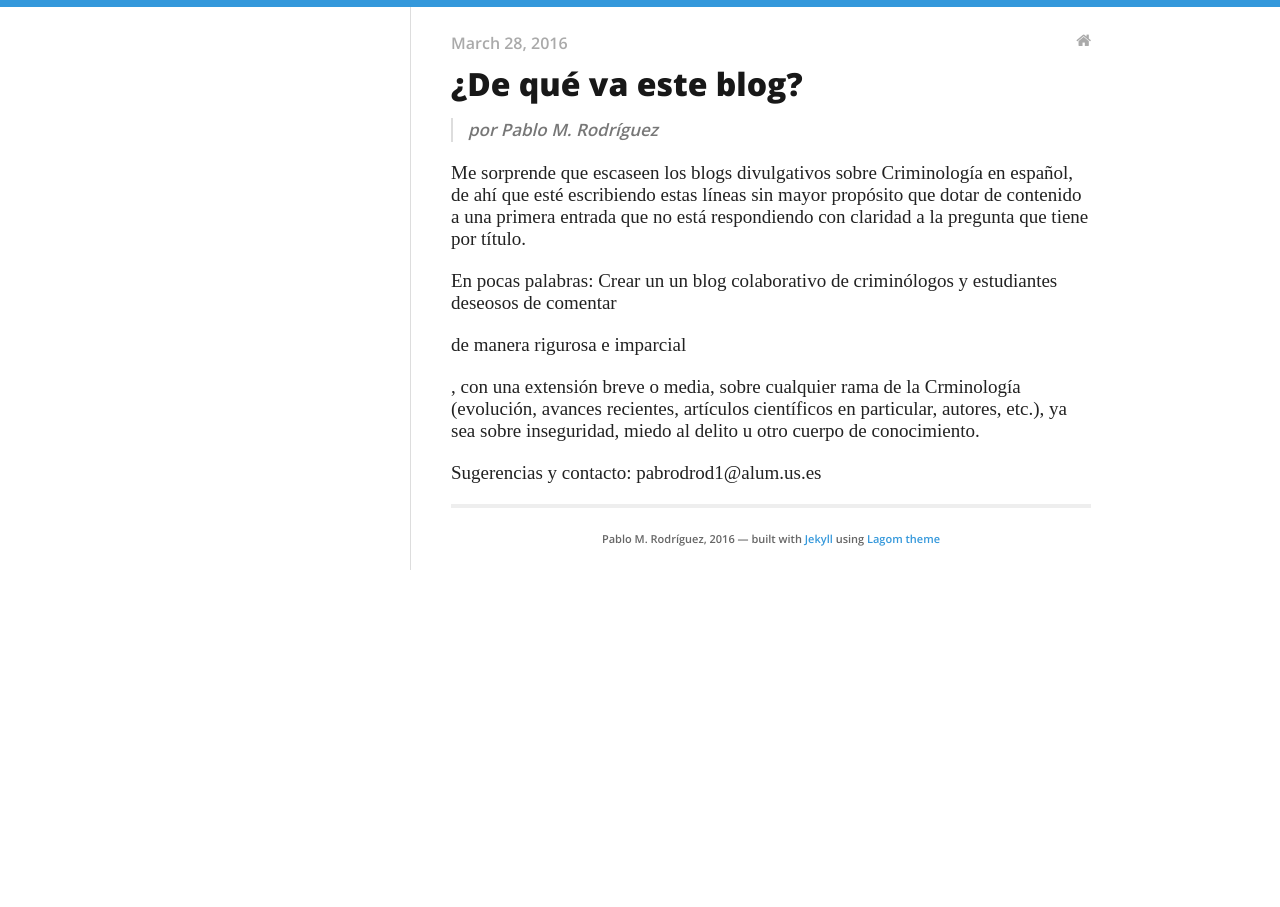
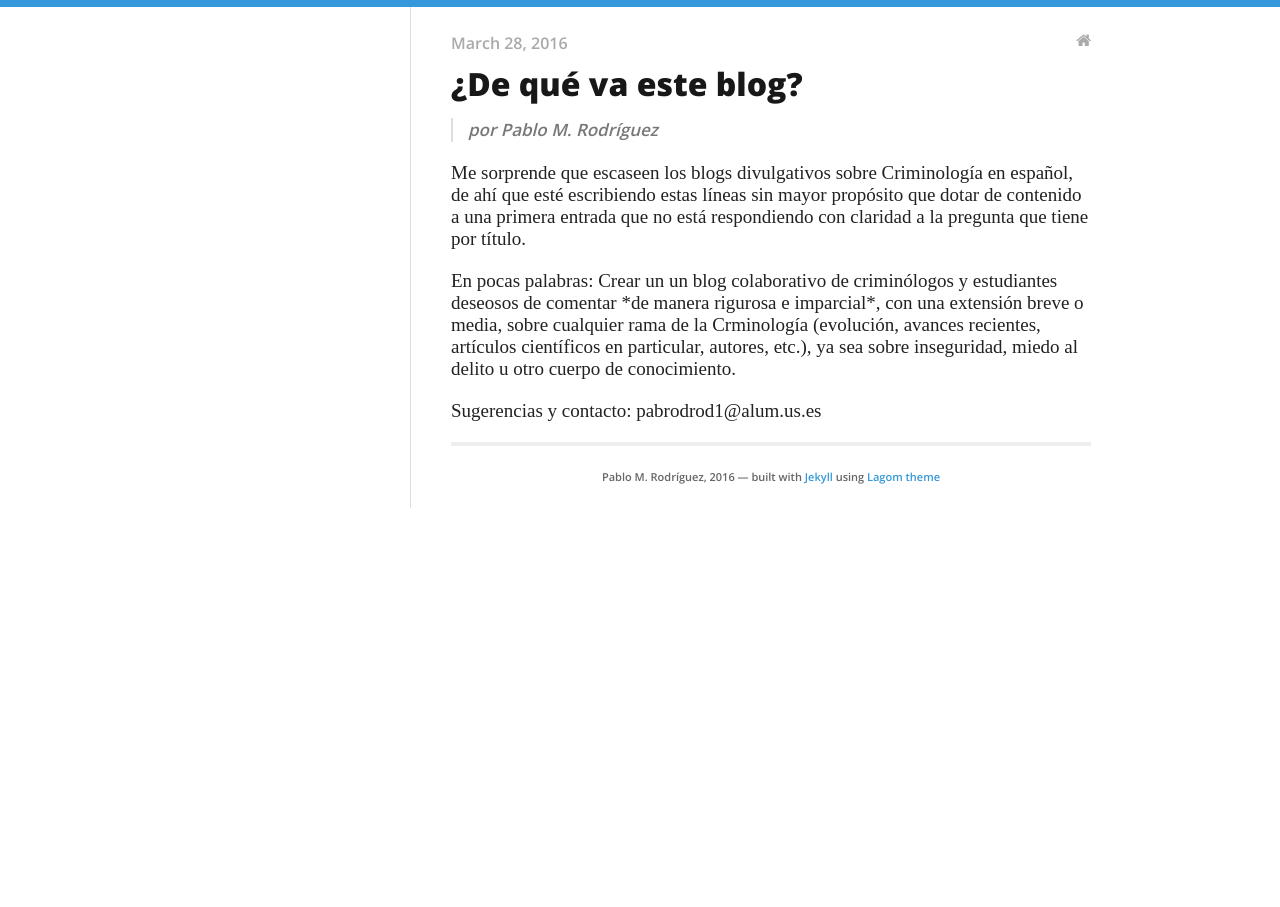
Before and after one commit to fearofcrime/fearofcrime.github.io, a Jekyll site: the page built from _posts/2016-03-28-presentacion.md, in a window 1280 px wide. Built offline with Jekyll 4.4.1, drawn with Linux system fonts in a browser that asks for light colours; nearby versions of some CDN libraries.

```diff
--- a/_posts/2016-03-28-presentacion.md
+++ b/_posts/2016-03-28-presentacion.md
@@ -9,7 +9,7 @@ categories:
 <font face="Times New Roman" style="font-size:19px">
 <p>Me sorprende que escaseen los blogs divulgativos sobre Criminología en español, de ahí que esté escribiendo estas líneas sin mayor propósito que dotar de contenido a una primera entrada que no está respondiendo con claridad a la pregunta que tiene por título.</p>
 
-<p>En pocas palabras: Crear un un blog colaborativo de criminólogos y estudiantes deseosos de comentar <p><i>de manera rigurosa e imparcial</i></p>, con una extensión breve o media, sobre cualquier rama de la Crminología (evolución, avances recientes, artículos científicos en particular, autores, etc.), ya sea sobre inseguridad, miedo al delito u otro cuerpo de conocimiento.</p>
+<p>En pocas palabras: Crear un un blog colaborativo de criminólogos y estudiantes deseosos de comentar *de manera rigurosa e imparcial*, con una extensión breve o media, sobre cualquier rama de la Crminología (evolución, avances recientes, artículos científicos en particular, autores, etc.), ya sea sobre inseguridad, miedo al delito u otro cuerpo de conocimiento.</p>
 
 <p>Sugerencias y contacto: pabrodrod1@alum.us.es</p>
 
```
